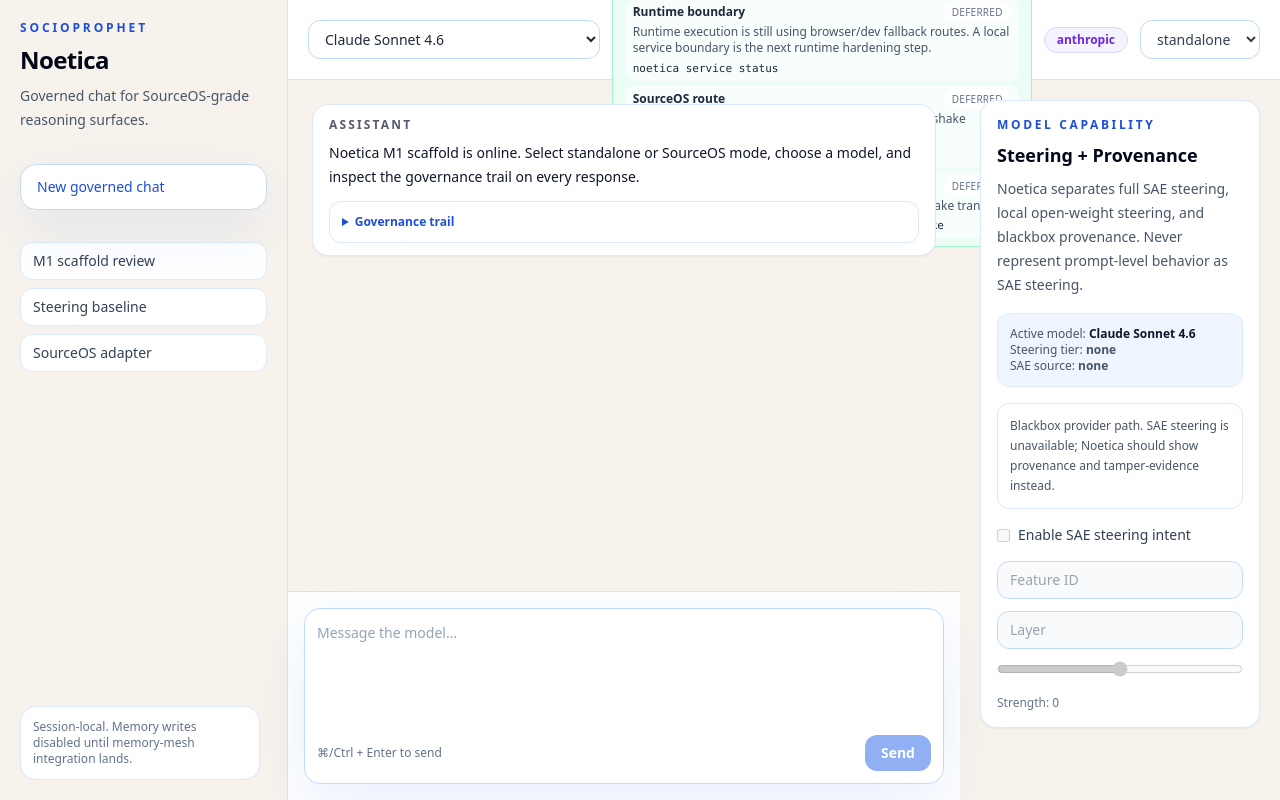
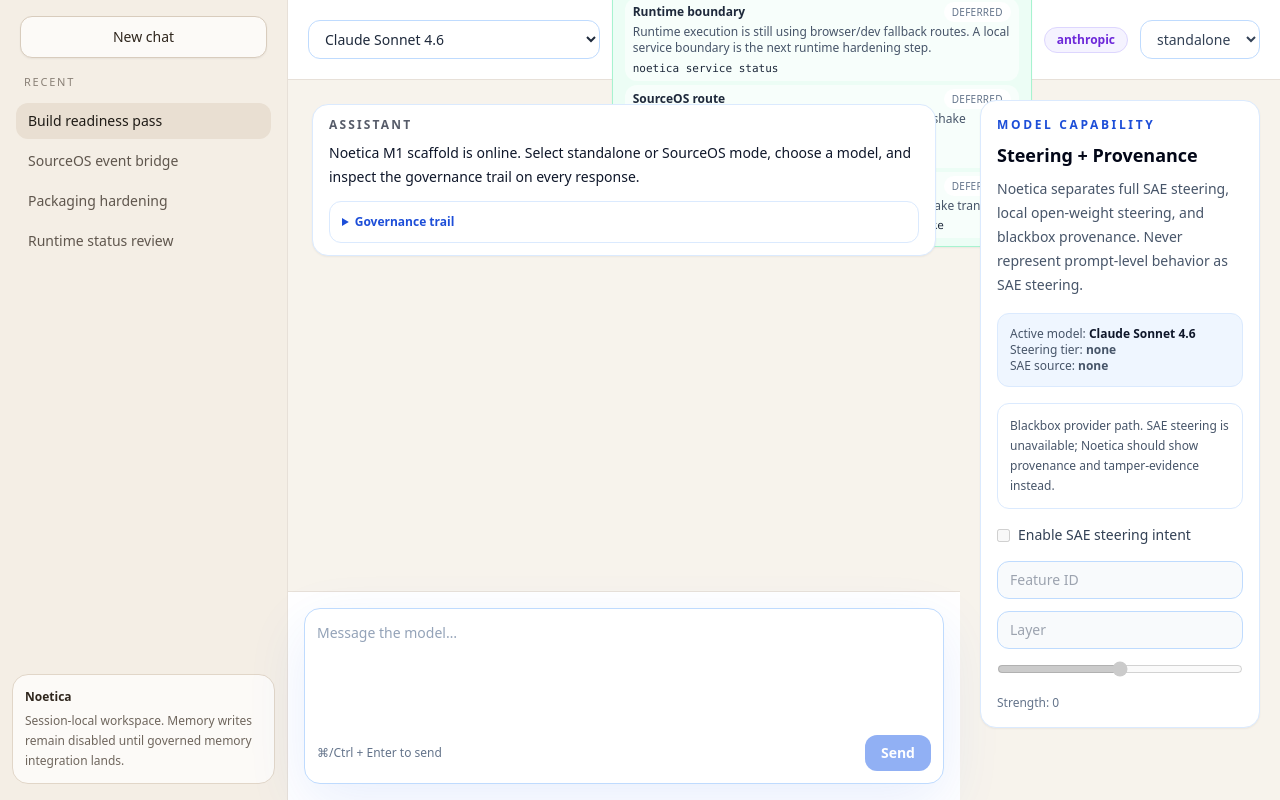
Before and after one commit to SocioProphet/Noetica, a Next.js app: page / in a window 1280 px wide. Built offline with nearby package versions, Linux system fonts and the light colour scheme.

Commit message:
Refine chat sidebar workspace

```diff
--- a/components/shell/Sidebar.tsx
+++ b/components/shell/Sidebar.tsx
@@ -1,26 +1,36 @@
+const conversations = [
+  'Build readiness pass',
+  'SourceOS event bridge',
+  'Packaging hardening',
+  'Runtime status review'
+]
+
 export function Sidebar() {
   return (
-    <aside className="hidden w-72 shrink-0 border-r border-noetica-line bg-noetica-light/60 p-5 lg:block">
-      <div className="mb-8">
-        <div className="text-xs font-semibold uppercase tracking-[0.24em] text-blue-700">SocioProphet</div>
-        <h1 className="mt-2 text-2xl font-semibold tracking-tight text-slate-950">Noetica</h1>
-        <p className="mt-2 text-sm leading-6 text-slate-600">Governed chat for SourceOS-grade reasoning surfaces.</p>
+    <aside className="hidden w-72 shrink-0 border-r border-[#e7e0d8] bg-[#f4eee5] px-3 py-4 lg:flex lg:flex-col">
+      <div className="px-2 pb-4">
+        <button className="flex w-full items-center justify-center rounded-xl border border-[#d8ccbd] bg-[#fcfaf7] px-3 py-2.5 text-sm font-medium text-[#2f261d] shadow-sm transition hover:bg-white">
+          New chat
+        </button>
       </div>
 
-      <button className="w-full rounded-2xl border border-blue-200 bg-white px-4 py-3 text-left text-sm font-medium text-blue-700 shadow-shell">
-        New governed chat
-      </button>
+      <nav className="min-h-0 flex-1 space-y-1 overflow-y-auto px-1">
+        <div className="px-2 pb-2 text-[11px] font-medium uppercase tracking-[0.16em] text-[#8a8177]">Recent</div>
+        {conversations.map((item, index) => (
+          <button
+            key={item}
+            className={`w-full truncate rounded-xl px-3 py-2 text-left text-sm transition ${
+              index === 0 ? 'bg-[#e9dfd2] text-[#1f1b16]' : 'text-[#5f564d] hover:bg-[#eee6dc] hover:text-[#1f1b16]'
+            }`}
+          >
+            {item}
+          </button>
+        ))}
+      </nav>
 
-      <div className="mt-8 space-y-2">
-        {['M1 scaffold review', 'Steering baseline', 'SourceOS adapter'].map((item) => (
-          <div key={item} className="rounded-xl border border-blue-100 bg-white px-3 py-2 text-sm text-slate-700">
-            {item}
-          </div>
-        ))}
-      </div>
-
-      <div className="absolute bottom-5 left-5 right-auto w-60 rounded-2xl border border-blue-100 bg-white p-3 text-xs text-slate-500">
-        Session-local. Memory writes disabled until memory-mesh integration lands.
+      <div className="mt-4 rounded-2xl border border-[#e1d6c8] bg-[#fcfaf7] p-3 text-xs leading-5 text-[#6f665d]">
+        <div className="font-semibold text-[#2f261d]">Noetica</div>
+        <p className="mt-1">Session-local workspace. Memory writes remain disabled until governed memory integration lands.</p>
       </div>
     </aside>
   )
```
